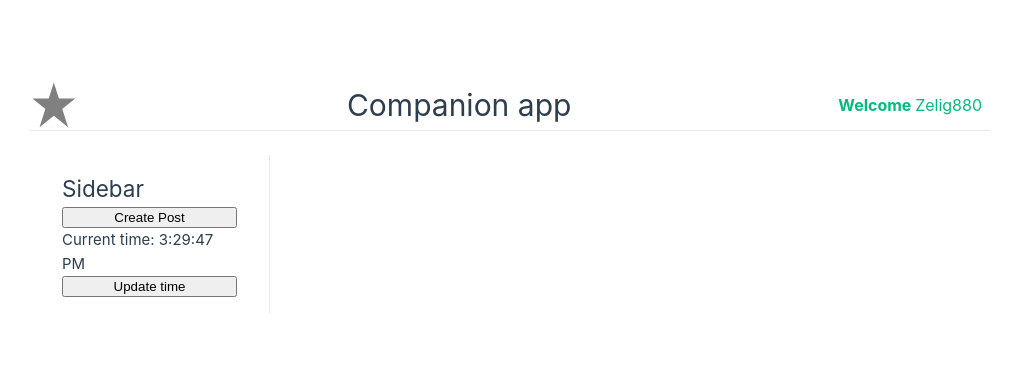
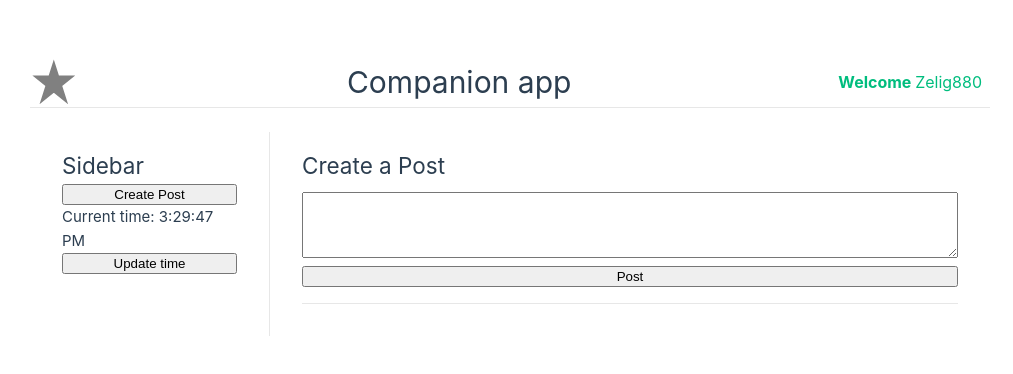
Before and after one commit to vargastiago/companion-app, a Vue app: page / in a window 1280 px wide. Shown: the part 204-578 px from the top of the page, without its empty margins (130-1143 px from the left). Built offline with nearby package versions, Linux system fonts and the light colour scheme.

Commit message:
feat: add CreatePost component and integrate it into HomeView

```diff
--- /dev/null
+++ b/src/components/molecules/CreatePost.vue
@@ -0,0 +1,20 @@
+<template>
+  <form>
+    <h2>Create a Post</h2>
+    <textarea rows="4" cols="20"></textarea>
+    <button>Post</button>
+  </form>
+</template>
+
+<script></script>
+
+<style scoped>
+form {
+  display: flex;
+  flex-direction: column;
+  gap: 8px;
+  margin-bottom: 16px;
+  padding-bottom: 16px;
+  border-bottom: 1px solid var(--color-border);
+}
+</style>
--- a/src/views/HomeView.vue
+++ b/src/views/HomeView.vue
@@ -1,4 +1,5 @@
 <script setup>
+import CreatePost from '../components/molecules/CreatePost.vue';
 import SideBar from '../components/organisms/SideBar.vue';
 import TheHeader from '../components/organisms/TheHeader.vue';
 </script>
@@ -6,6 +7,9 @@ import TheHeader from '../components/organisms/TheHeader.vue';
 <template>
   <TheHeader />
   <SideBar />
+  <main>
+    <CreatePost />
+  </main>
 </template>
 
 <style>
@@ -14,4 +18,7 @@ aside {
   border-right: 1px solid var(--color-border);
   padding: 16px 32px;
 }
+main {
+  padding: 16px 32px;
+}
 </style>
```
